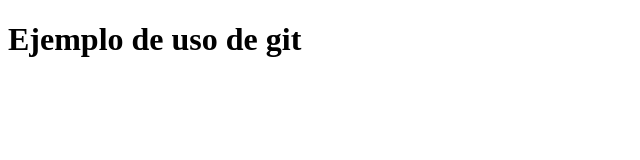
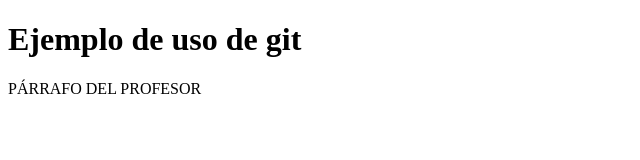
Before and after one commit to Adrianbelm/proyectoEjemplo, a plain HTML site: page index.html in a window 1280 px wide. Shown: the whole page, without its empty margins (0-640 px from the left). Drawn offline with Linux system fonts and the light colour scheme.

Commit message:
Colborando con A.Belmonte

```diff
--- a/index.html
+++ b/index.html
@@ -10,5 +10,8 @@
 
     <h1>Ejemplo de uso de git</h1>
 
+
+    <p>PÁRRAFO DEL PROFESOR</p>
+
 </body>
 </html>
```
